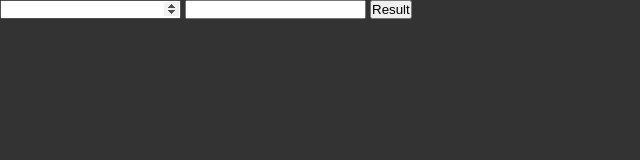
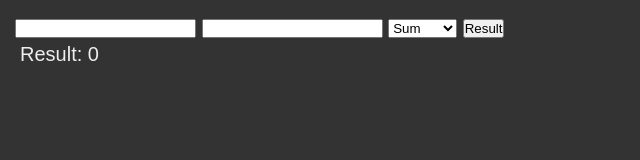
Before and after one commit to RizvanGit/miniProjects, a plain HTML site: page Calculator ver2.0/index.html in a window 1280 px wide. Both pictures are taken after a click on the button "Result". Shown: the whole page, without its empty margins (0-640 px from the left). Drawn offline with Linux system fonts and the light colour scheme.

Commit message:
Final version

```diff
--- a/Calculator ver2.0/calculator.js
+++ b/Calculator ver2.0/calculator.js
@@ -1,8 +1,8 @@
 const OPERATIONS = {
   sum: '+',
   substract: '-',
-  multiply: '-',
-  division: '-',
+  multiply: '*',
+  division: '/',
 }
 
 function calculate ({a, b, operation}) {
--- a/Calculator ver2.0/index.html
+++ b/Calculator ver2.0/index.html
@@ -11,8 +11,14 @@
   <div class="wrapper">
     <input data-input-a type="number">
     <input data-input-b type="number">
+    <select data-select-operation name="select-operation" >
+      <option value="+">Sum</option>
+      <option value="-">Minus</option>
+      <option value="*">Multiply</option>
+      <option value="/">Division</option>
+    </select>
     <button data-btn-result>Result</button>
-  <p data-output></p>
+  <p data-output class="output"></p>
   </div>
   <script src="math.js"></script>
   <script src="calculator.js"></script>
--- a/Calculator ver2.0/index.js
+++ b/Calculator ver2.0/index.js
@@ -1,2 +1,14 @@
 const inputANode = document.querySelector('[data-input-a]')
 const inputBNode = document.querySelector('[data-input-b]')
+const selectOperationNode = document.querySelector('[data-select-operation]')
+const btnResultNode = document.querySelector('[data-btn-result]')
+const outputNode = document.querySelector('[data-output]')
+btnResultNode.addEventListener('click', function(){
+  const a = Number(inputANode.value)
+  const b = Number(inputBNode.value)
+  const operation = selectOperationNode.value
+
+  const result = calculate({a, b, operation})
+
+  outputNode.textContent = result
+})
--- a/Calculator ver2.0/math.js
+++ b/Calculator ver2.0/math.js
@@ -11,6 +11,6 @@ function multiply (a, b) {
   return a * b
 }
 
-function devision (a, b) {
-  return a / 2
+function division (a, b) {
+  return a / b
 }
--- a/Calculator ver2.0/styles.css
+++ b/Calculator ver2.0/styles.css
@@ -6,4 +6,19 @@
 
 body {
   background: #333;
+  font-size: 20px;
+  font-family: Arial;
 }
+
+.wrapper {
+  padding: 15px;
+}
+
+.output::before {
+  content: "Result: ";
+}
+
+.output {
+  margin: 5px;
+  color: #EEE
+}
```
